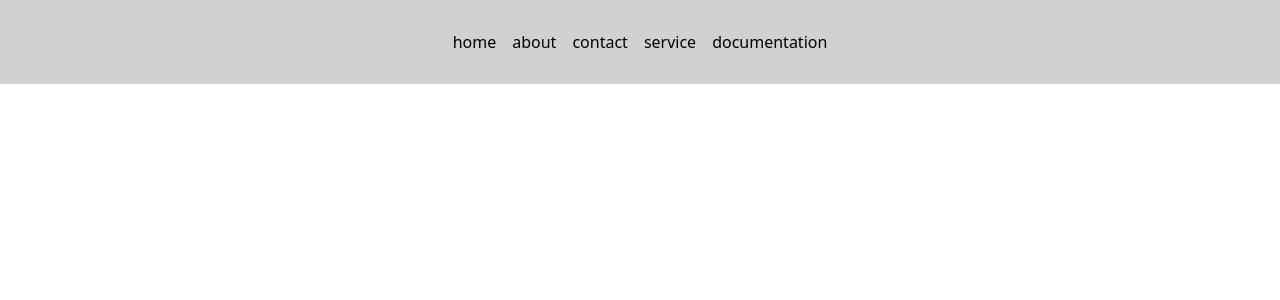
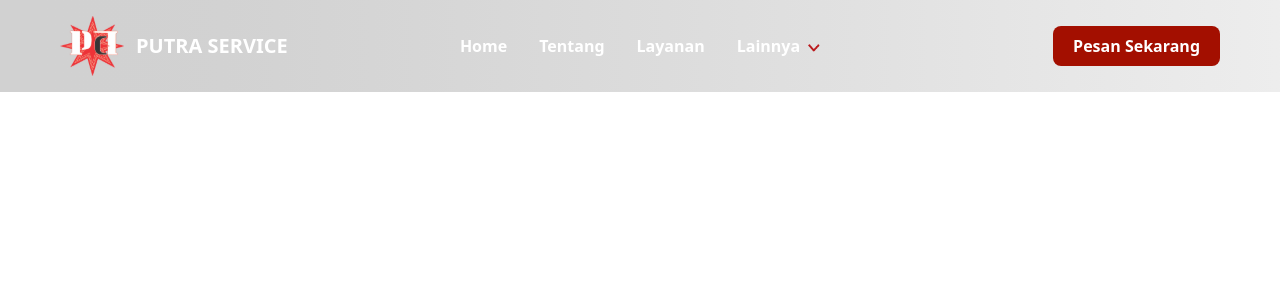
Before and after one commit to rawracli/putraservice-frontend, a React (Vite) app: page / in a window 1280 px wide. Shown: the top 300 px of the page. Built offline with nearby package versions, Linux system fonts and the light colour scheme.

Commit message:
Add Navbar

```diff
--- a/src/components/Navbar.jsx
+++ b/src/components/Navbar.jsx
@@ -1,13 +1,45 @@
 import { Link } from "react-router-dom";
+import DropDown from "../assets/dropdown.png";
+import Logo from "../assets/logo.svg";
 
 function navbar() {
-    return(<div className="flex h-21 bg-black/18 items-center justify-center gap-4">
-        <Link to="/">home</Link>
-        <Link to="/about">about</Link>
-        <Link to="/contact">contact</Link>
-        <Link to="/service">service</Link>
-        <Link to="/documentation">documentation</Link>
-    </div>)
+    const handleDropdown = () => {
+        const dropdown = document.getElementById("dropdown");
+        dropdown.classList.toggle("hidden");
+    };
+  return (
+    <div className="fixed w-full flex h-23 from-black/18 to-[#9C9C9C]/18 bg-gradient-to-r items-center justify-center text-white font-semibold">
+      <div className="w-full h-full flex items-center ml-15">
+        <img src={Logo} alt="Logo" className="w-16 " />
+        <h2 className="font-bold text-xl ml-3">PUTRA SERVICE</h2>
+      </div>
+      <div className="flex w-full h-full gap-8 text-md items-center justify-center">
+        <Link to="/">Home</Link>
+        <Link to="/about">Tentang</Link>
+        <Link to="/service">Layanan</Link>
+        <div className="flex relative group" onClick={handleDropdown}>
+          <div className="py-3 flex items-center">
+            <button>Lainnya</button>
+            <img src={DropDown} alt="" className="w-3 ml-2 mt-1" />
+          </div>
+          <div
+            className="hidden absolute group-hover:flex hover:flex flex-col
+            divide-y-[1.5px] divide-white top-12 left-0 shadow-md" id="dropdown"
+          >
+            <div className="py-2.5 px-4 bg-black/30 hover:bg-black/50 transition-all">
+              <Link to="/contact">Kontak</Link>
+            </div>
+            <div className="py-2.5 px-4 bg-black/30 hover:bg-black/50 transition-all">
+              <Link to="/documentation">Dokumentasi</Link>
+            </div>
+          </div>
+        </div>
+      </div>
+      <div className="w-full h-full flex items-center justify-end mr-15">
+        <Link className="bg-[#A30F00] hover:bg-[#730B00] transition-all py-2 px-5 rounded-lg">Pesan Sekarang</Link>
+      </div>
+    </div>
+  );
 }
 
 export default navbar;
```
Also changed, not shown: src/assets/dropdown.png (added), src/assets/logo.svg (added).
